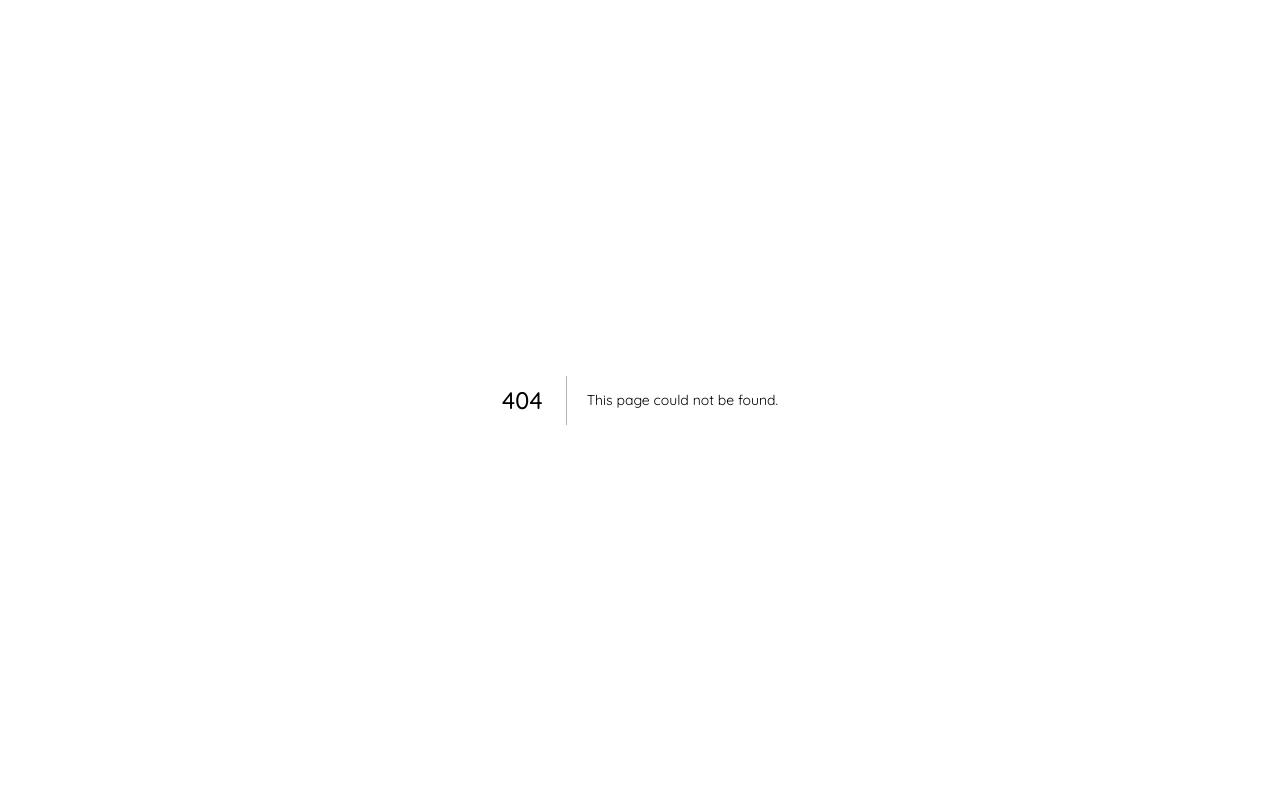
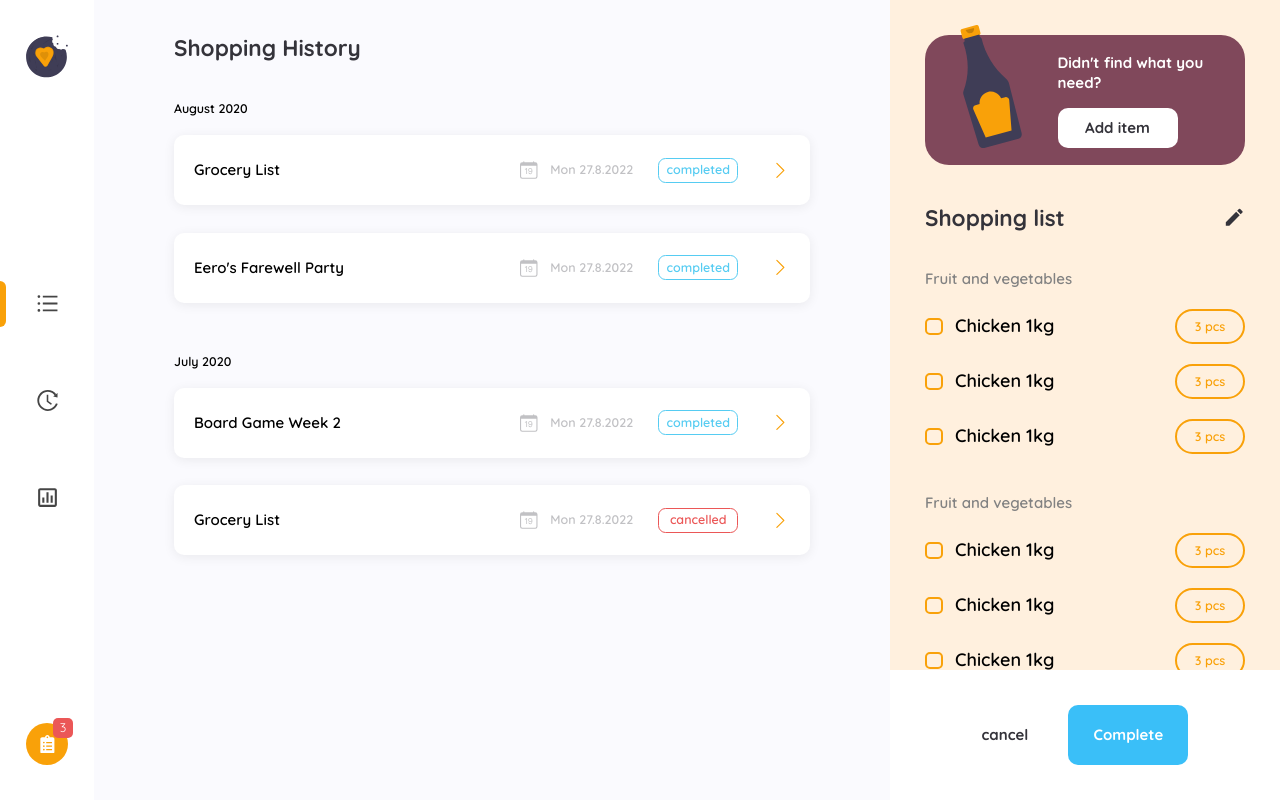
Before and after one commit to coderprovider/Shoppingify, a Next.js app: page /history in a window 1280 px wide. Before the commit this address had no page. Built offline with nearby package versions, Linux system fonts and the light colour scheme.

Commit message:
Done with history page. Next is Statistic page.

```diff
--- /dev/null
+++ b/src/components/layouts/Layout.tsx
@@ -0,0 +1,31 @@
+import Head from "next/head"
+import React from "react"
+import Details from "./Details"
+import MyModal from "./MyModal"
+import Sidebar from "./Sidebar"
+import ActiveList from "./ActiveList"
+import AddItem from "./AddItem"
+
+interface Props {
+  children: JSX.Element
+}
+
+export default function Layout({ children }: Props) {
+  return (
+    <main className="h-screen w-screen bg-[#FAFAFE] flex">
+      <Head>
+        <title>Shoppingify</title>
+        <meta name="description" content="Generated by create next app" />
+        <link rel="icon" href="/favicon.ico" />
+      </Head>
+      <MyModal />
+      <Sidebar />
+
+      {children}
+
+      <ActiveList />
+      {/* <AddItem /> */}
+      {/* <Details /> */}
+    </main>
+  )
+}
--- a/src/pages/_app.tsx
+++ b/src/pages/_app.tsx
@@ -1,6 +1,12 @@
-import '../styles/globals.css'
-import type { AppProps } from 'next/app'
+import "../styles/globals.css"
+import type { AppProps } from "next/app"
+import Head from "next/head"
+import Layout from "../components/layouts/Layout"
 
 export default function App({ Component, pageProps }: AppProps) {
-  return <Component {...pageProps} />
+  return (
+    <Layout>
+      <Component {...pageProps} />
+    </Layout>
+  )
 }
--- /dev/null
+++ b/src/pages/history.tsx
@@ -0,0 +1,87 @@
+import { BsCalendarDate, BsChevronRight } from "react-icons/bs"
+
+export default function history() {
+  return (
+    <section className="flex-grow h-full py-14 px-32 overflow-scroll hideScrollbar">
+      <h1 className="capitalize text-[#34333A] font-bold text-4xl mb-16">
+        shopping history
+      </h1>
+
+      <div className="mb-20">
+        <p className="text-black font-semibold text-xl mb-7">August 2020</p>
+
+        <div className="px-8 py-9 bg-white rounded-2xl flex items-center justify-between shadow1 mb-11">
+          <span className="capitalize font-semibold text-black text-2xl">
+            grocery list
+          </span>
+
+          <div className="flex items-center">
+            <div className="date flex items-center gap-x-5 text-[#C1C1C4] mr-10">
+              <BsCalendarDate className="h-8 w-7" />
+              <span className="text-xl font-semibold">Mon 27.8.2022</span>
+            </div>
+            <span className="text-[#56CCF2] mr-[3.3rem] text-xl border border-solid border-[#56CCF2] rounded-xl w-32 h-10 flex items-center justify-center font-semibold">
+              completed
+            </span>
+            <BsChevronRight className="text-main-orange text-3xl" />
+          </div>
+        </div>
+
+        <div className="px-8 py-9 bg-white rounded-2xl flex items-center justify-between shadow1">
+          <span className="capitalize font-semibold text-black text-2xl">
+            eero's farewell party
+          </span>
+
+          <div className="flex items-center">
+            <div className="date flex items-center gap-x-5 text-[#C1C1C4] mr-10">
+              <BsCalendarDate className="h-8 w-7" />
+              <span className="text-xl font-semibold">Mon 27.8.2022</span>
+            </div>
+            <span className="text-[#56CCF2] mr-[3.3rem] text-xl border border-solid border-[#56CCF2] rounded-xl w-32 h-10 flex items-center justify-center font-semibold">
+              completed
+            </span>
+            <BsChevronRight className="text-main-orange text-3xl" />
+          </div>
+        </div>
+      </div>
+
+      <div className="mb-20">
+        <p className="text-black font-semibold text-xl mb-7">July 2020</p>
+
+        <div className="px-8 py-9 bg-white rounded-2xl flex items-center justify-between shadow1 mb-11">
+          <span className="capitalize font-semibold text-black text-2xl">
+            board game week 2
+          </span>
+
+          <div className="flex items-center">
+            <div className="date flex items-center gap-x-5 text-[#C1C1C4] mr-10">
+              <BsCalendarDate className="h-8 w-7" />
+              <span className="text-xl font-semibold">Mon 27.8.2022</span>
+            </div>
+            <span className="text-[#56CCF2] mr-[3.3rem] text-xl border border-solid border-[#56CCF2] rounded-xl w-32 h-10 flex items-center justify-center font-semibold">
+              completed
+            </span>
+            <BsChevronRight className="text-main-orange text-3xl" />
+          </div>
+        </div>
+
+        <div className="px-8 py-9 bg-white rounded-2xl flex items-center justify-between shadow1">
+          <span className="capitalize font-semibold text-black text-2xl">
+            grocery list
+          </span>
+
+          <div className="flex items-center">
+            <div className="date flex items-center gap-x-5 text-[#C1C1C4] mr-10">
+              <BsCalendarDate className="h-8 w-7" />
+              <span className="text-xl font-semibold">Mon 27.8.2022</span>
+            </div>
+            <span className="text-[#EB5757] mr-[3.3rem] text-xl border border-solid border-[#EB5757] rounded-xl w-32 h-10 flex items-center justify-center font-semibold">
+              cancelled
+            </span>
+            <BsChevronRight className="text-main-orange text-3xl" />
+          </div>
+        </div>
+      </div>
+    </section>
+  )
+}
--- a/src/pages/index.tsx
+++ b/src/pages/index.tsx
@@ -1,27 +1,5 @@
-import Head from "next/head"
 import Items from "../components/itemPage/Items"
-import ActiveList from "../components/layouts/ActiveList"
-import AddItem from "../components/layouts/AddItem"
-import Details from "../components/layouts/Details"
-import MyModal from "../components/layouts/MyModal"
-import Sidebar from "../components/layouts/Sidebar"
 
 export default function Home() {
-  return (
-    <main className="h-screen w-screen bg-[#FAFAFE] flex">
-      <Head>
-        <title>Shoppingify</title>
-        <meta name="description" content="Generated by create next app" />
-        <link rel="icon" href="/favicon.ico" />
-      </Head>
-
-      <MyModal />
-
-      <Sidebar />
-      <Items />
-      {/* <ActiveList /> */}
-      {/* <AddItem /> */}
-      <Details />
-    </main>
-  )
+  return <Items />
 }
```
